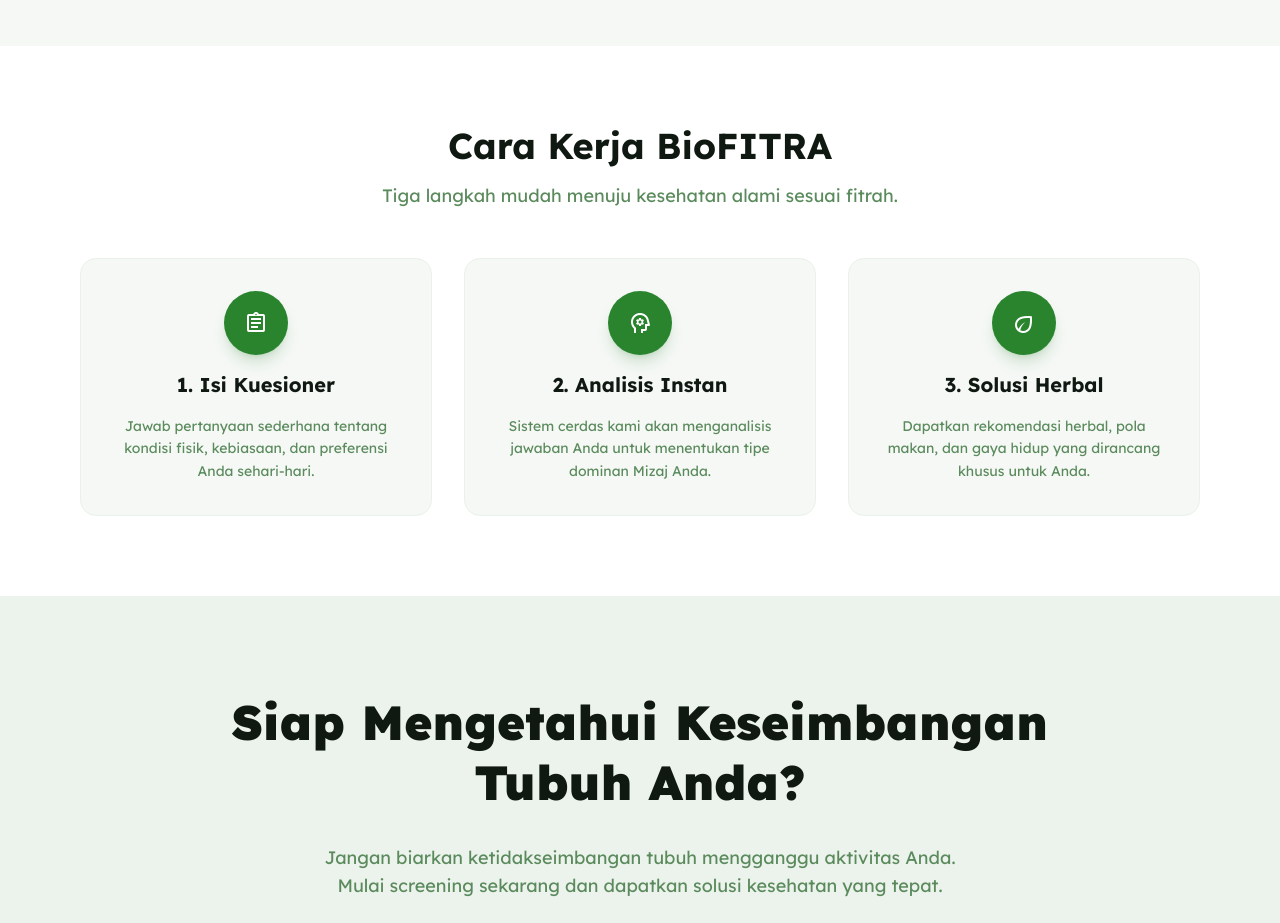
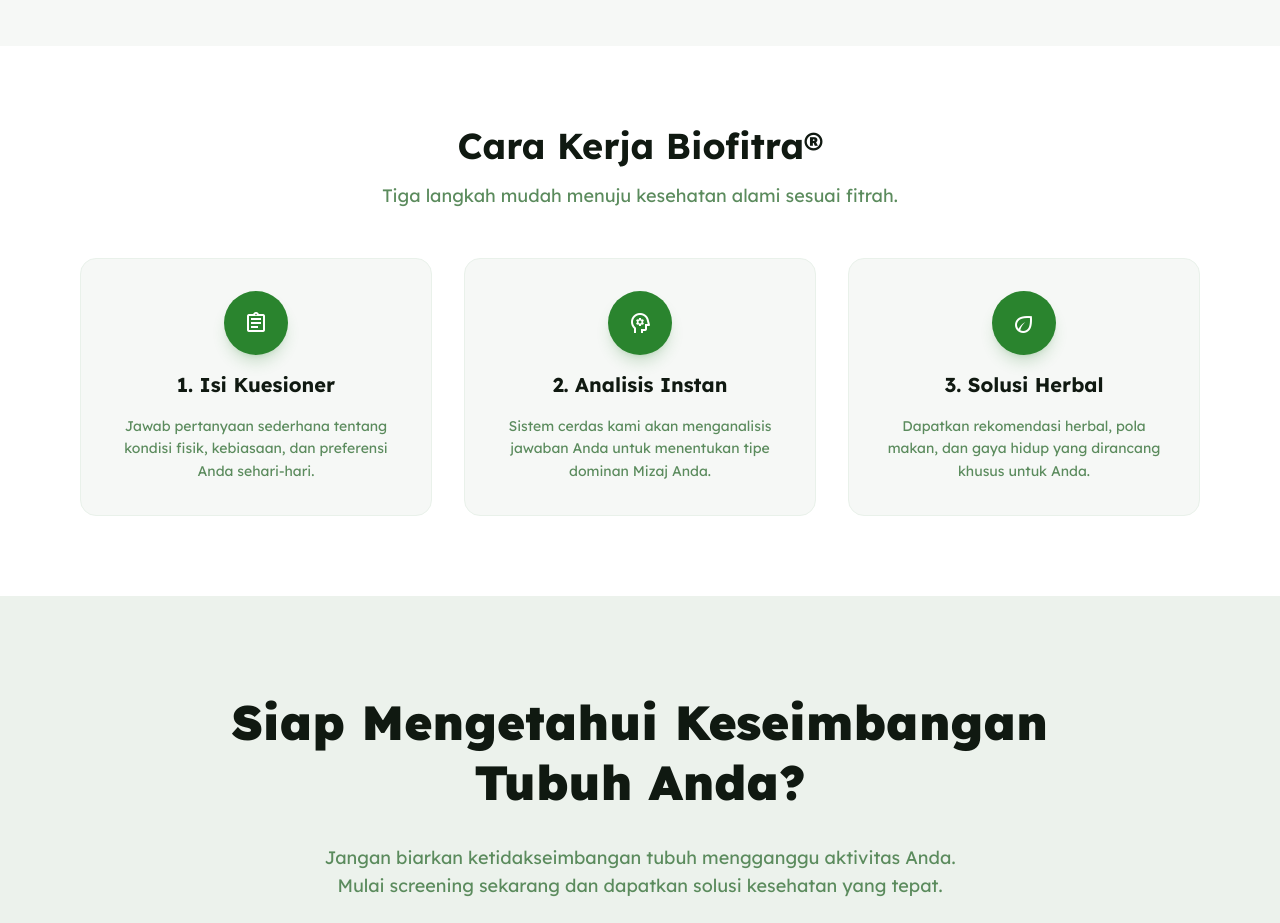
Before and after one commit to add146/Mizaj, a React (Vite) app in the folder web/: page / in a window 1280 px wide. Shown: the part 1620-2543 px from the top of the page. Built offline with nearby package versions, Linux system fonts and the light colour scheme; no server answers.

Commit message:
Rebrand from BioFITRA to Biofitra

```diff
--- a/web/src/pages/LandingPage.tsx
+++ b/web/src/pages/LandingPage.tsx
@@ -237,7 +237,7 @@
             <section className="bg-surface-light dark:bg-surface-dark py-20 px-6 lg:px-20">
                 <div className="mx-auto flex max-w-7xl flex-col items-center gap-12">
                     <div className="flex flex-col gap-4 text-center">
-                        <h2 className="text-3xl font-bold text-text-main-light dark:text-text-main-dark sm:text-4xl">Cara Kerja BioFITRA</h2>
+                        <h2 className="text-3xl font-bold text-text-main-light dark:text-text-main-dark sm:text-4xl">Cara Kerja Biofitra®</h2>
                         <p className="text-lg text-text-secondary-light dark:text-text-secondary-dark">Tiga langkah mudah menuju kesehatan alami sesuai fitrah.</p>
                     </div>
                     <div className="grid w-full grid-cols-1 gap-8 md:grid-cols-3">
```
